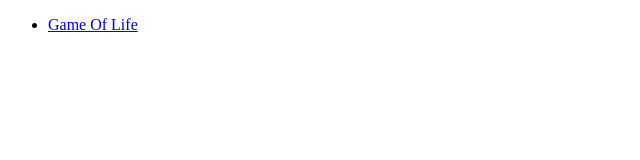
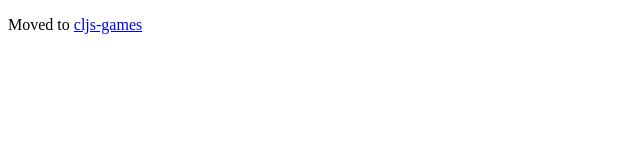
Before and after one commit to spradnyesh/cljs-frp-games, a plain HTML site: page index.html in a window 1280 px wide. Shown: the full height of the page, 0-640 px from the left. Drawn offline with Linux system fonts and the light colour scheme.

Commit message:
moved to cljs-games

```diff
--- a/index.html
+++ b/index.html
@@ -3,8 +3,6 @@
   <head>
   </head>
   <body>
-    <ul>
-      <li><a href="resources/public/templates/game-of-life.html">Game Of Life</a></li>
-    </ul>
+      <p>Moved to <a href="http://spradnyesh.github.io/cljs-games/">cljs-games</a></p>
   </body>
 </html>
```
Also changed, not shown: 1 other file.
